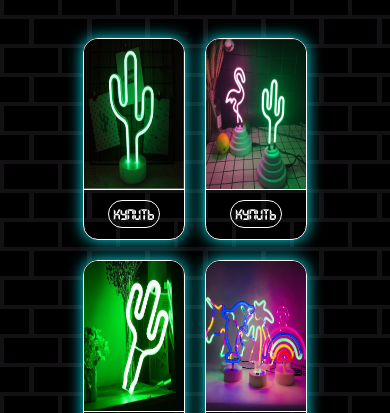
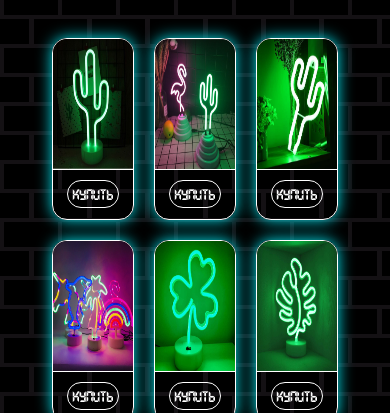
Before and after one commit to amirganizhev/Electron-shop, a website: page index.html in a window 390 px wide. Shown: the part 393-806 px from the top of the page. Drawn offline with Linux system fonts and the light colour scheme.

Commit message:
внес изменения

```diff
--- a/css/style.css
+++ b/css/style.css
@@ -488,7 +488,6 @@
         margin-top: 5px;
         margin-bottom: 5px;
     }
-
     .button-card {
         font-size: 15px;
         padding: 5px;
@@ -520,9 +519,22 @@
 }
 
 @media (max-width: 500px) {
+    .catalog {
+        margin-right: 0%;
+        margin-left: 0%;
+    }
     .registration-form {
         width: 80%;
         left: 10%;
         margin-top: 20%;
     }
+    .card {
+        height: 180px;
+        max-width: 80px;
+        margin: 10px;
+    }
+    .card-image {
+        width: 80px;
+        height: 130px;
+    }
 }
```
